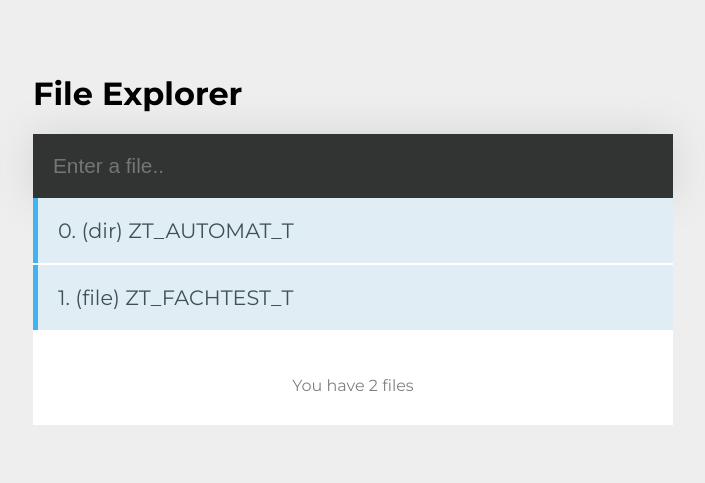
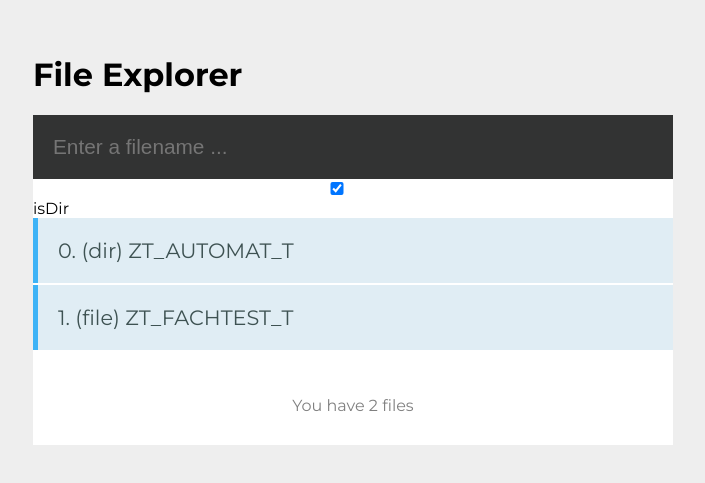
Before and after one commit to roebi/file-explorer-client-vue-electron, a Vue app: page / in a window 1280 px wide. Shown: the part 153-636 px from the top of the page, without its empty margins (287-992 px from the left). Built offline with nearby package versions, Linux system fonts and the light colour scheme.

Commit message:
form @submit.prevent="addFile"

```diff
--- a/src/components/FileExplorer.vue
+++ b/src/components/FileExplorer.vue
@@ -1,11 +1,12 @@
 <template>
   <div class="filexplorer">
     <h1>{{ name }}</h1>
-    <div class="container">
-      <input type="text" placeholder="Enter a file.." v-model="file">
-      {{ file }}
-    </div>
     <div class="holder">
+      <form @submit.prevent="addFile">
+        <input type="text" placeholder="Enter a filename ..." v-model="filename">
+        <input type="checkbox" id="isDir" v-model="isDir">isDir
+      </form>
+      {{ filename }}
       <ul>
         <li v-for="(file, index) in files" :key='index'>{{index}}. ({{file.type}}) {{file.name}}</li>
       </ul>
@@ -13,7 +14,7 @@
       <p v-else>You have less than or equal to 1 file</p>
       <!-- <div v-bind:class="{ alert: showAlert }">vue class binding</div> -->
       <!-- <div v-bind:style="{ backgroundColor: bgColor, width: bgWidth, height: bgHeight }">vue style binding</div> -->
-      <!-- <div v-bind:style="alertObject">vue style binding to object</div> does not work -->
+      <!-- <div v-bind:style="{ alertObject }">vue style binding to object</div> does not work -->
     </div>
   </div>
 </template>
@@ -24,7 +25,8 @@ export default {
   data() {
     return {
       name: 'File Explorer',
-      file: '',
+      filename: '',
+      isDir: true,
       files: [
           { "name": "ZT_AUTOMAT_T",
             "type": "dir"
@@ -41,7 +43,14 @@ export default {
         bgColor: 'yellow',
         bgWidth: '100%',
         bgHeight: '30px'
-      },
+      }
+    }
+  },
+  methods: {
+    addFile() {
+      this.files.push({ name: this.filename, type: this.isDir ? 'dir' : 'file'});
+      this.filename = '';
+      console.log('isDir:' + this.isDir);
     }
   }
 }
```
